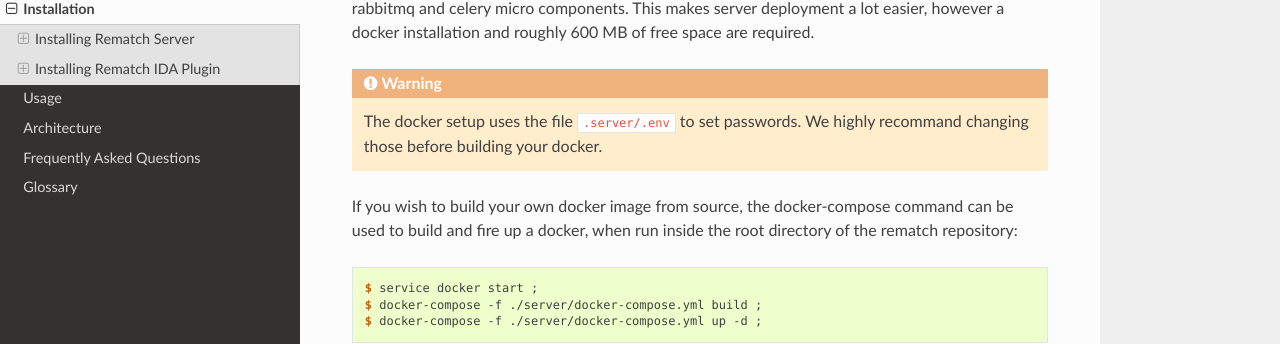
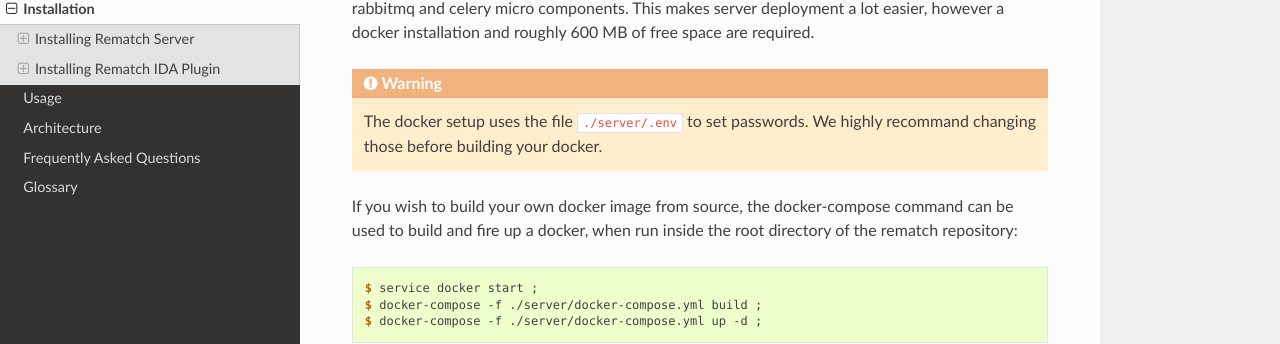
Before and after one commit to nirizr/rematch, a Sphinx documentation site: the page built from docs/installation.rst, in a window 1280 px wide and 900 px high, scrolled down 663 px. Shown: the part 144-488 px from the top of the window. Built offline with Sphinx 7.4.7 and the Read the Docs theme 2.0.0, drawn with Linux system fonts in a browser that asks for light colours.

Commit message:
Add forgotten slash

```diff
--- a/docs/installation.rst
+++ b/docs/installation.rst
@@ -31,7 +31,7 @@ nginx, mysql, rabbitmq and celery micro components. This makes server
 deployment a lot easier, however a docker installation and roughly 600 MB of free
 space are required.
 
-.. warning:: The docker setup uses the file :code:`.server/.env` to set passwords.
+.. warning:: The docker setup uses the file :code:`./server/.env` to set passwords.
    We highly recommand changing those before building your docker.
 
 If you wish to build your own docker image from source, the docker-compose
```
